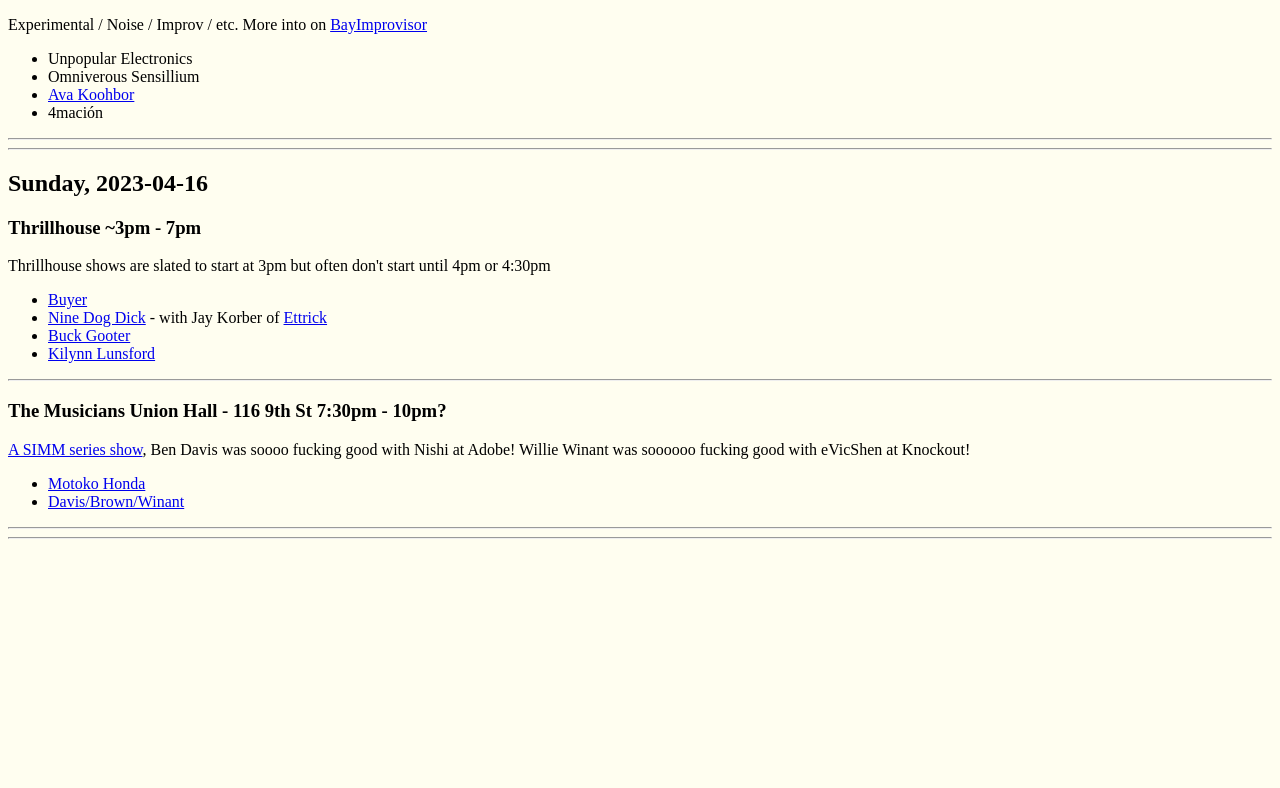
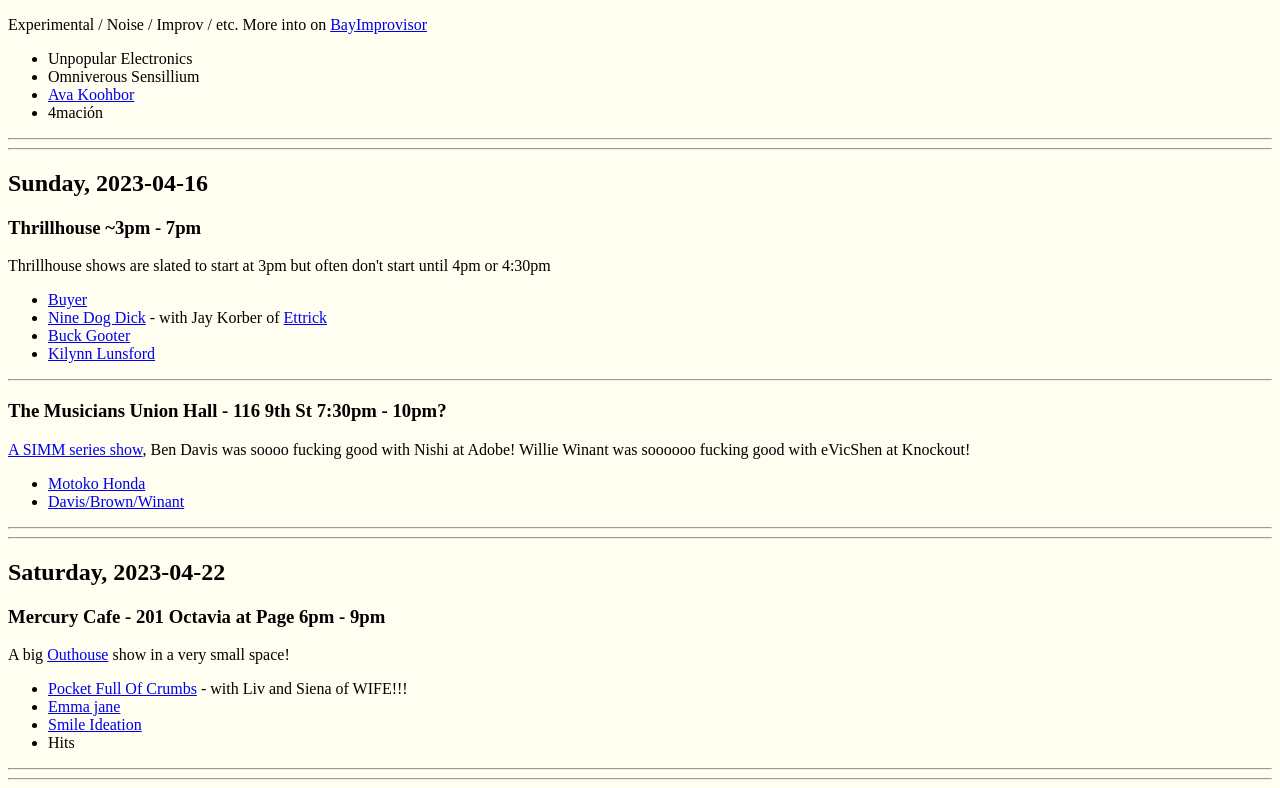
Before and after one commit to bbito/napsugar.us, a plain HTML site: page other-events/index.html in a window 1280 px wide. Shown: the part 4676-5464 px from the top of the page. Before the commit the page ends 5223 px from the top, so only its background shows below. Drawn offline with Linux system fonts and the light colour scheme.

Commit message:
Emma jane show

```diff
--- a/other-events/index.html
+++ b/other-events/index.html
@@ -234,5 +234,16 @@
 	</ul>
 	<hr>
 	<hr>
+	<h2 id="d20230422">Saturday, 2023-04-22</h2>
+	<h3>Mercury Cafe - 201 Octavia at Page 6pm - 9pm</h3>
+	<p>A big <a href="https://www.outhouse101.xyz/">Outhouse</a> show in a very small space!</p>
+		<ul>
+			<li><a href="https://pocketfullofcrumbs.bandcamp.com/">Pocket Full Of Crumbs</a> - with Liv and Siena of WIFE!!!</li>
+			<li><a href="https://emma--jane.bandcamp.com/">Emma jane</a></li>
+			<li><a href="https://smileideation.bandcamp.com/">Smile Ideation</a></li>
+			<li>Hits</li>
+	</ul>
+	<hr>
+	<hr>
 </body>
 </html>
```
